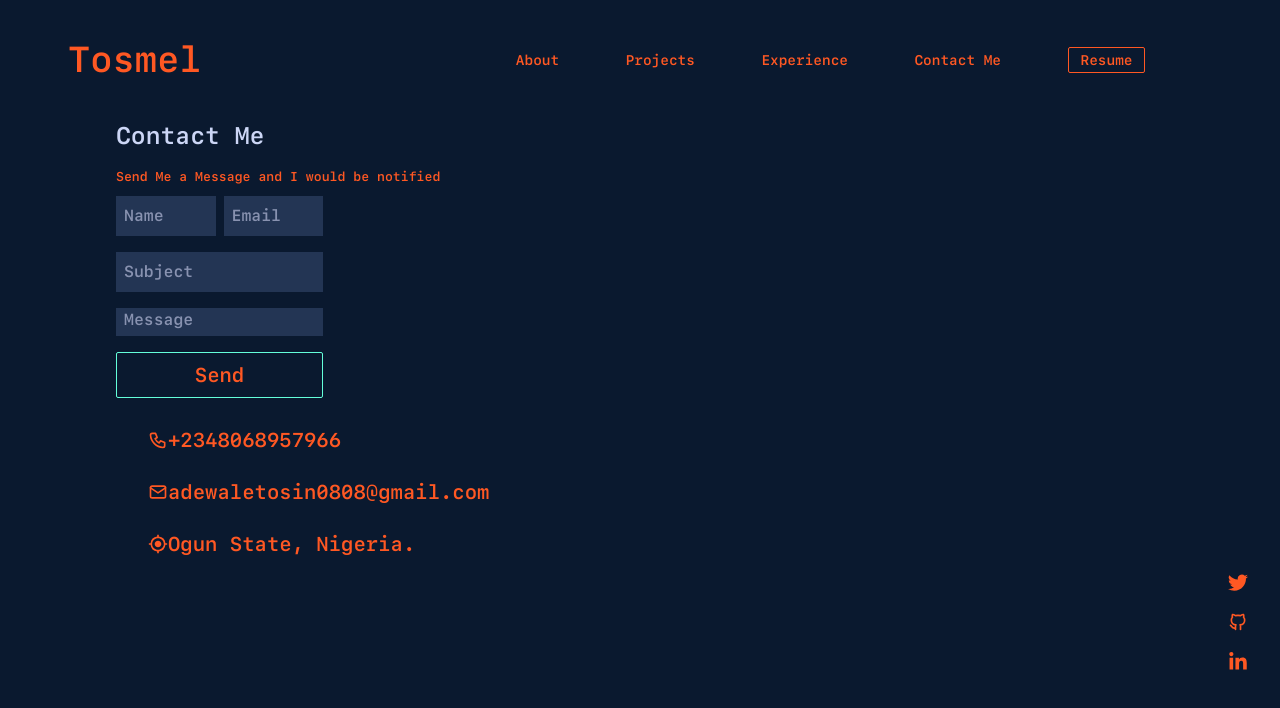
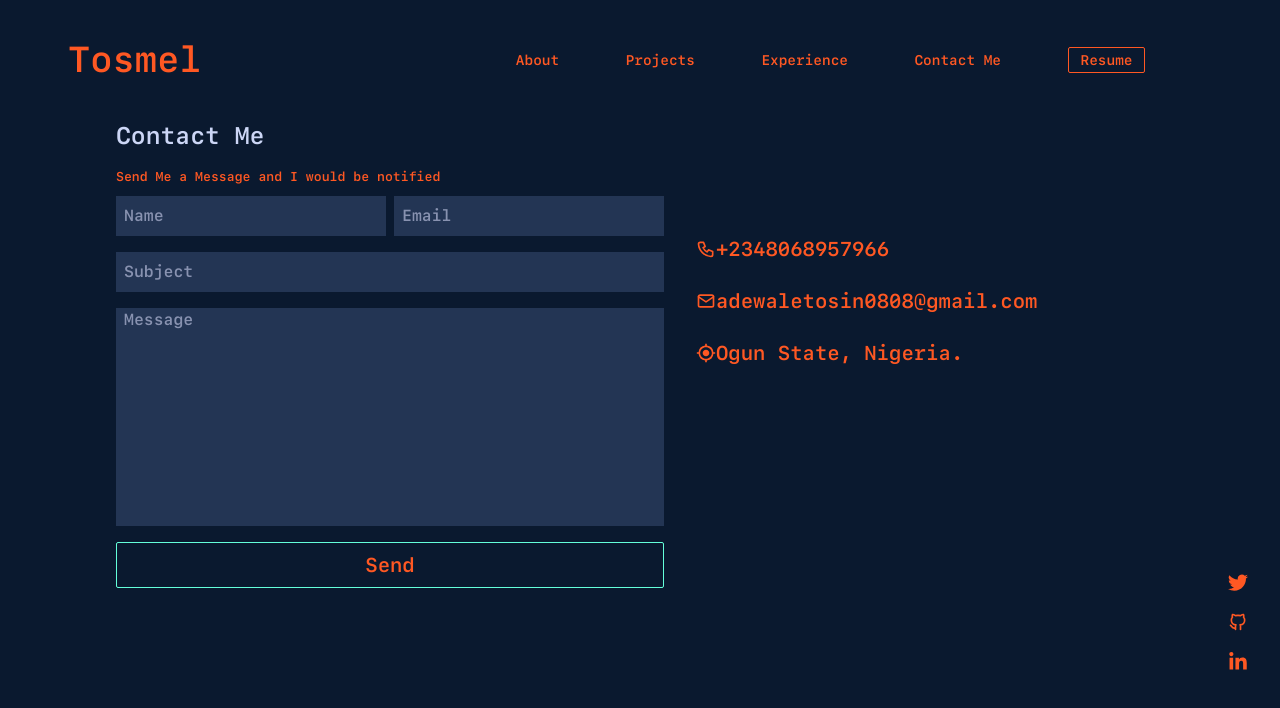
Before and after one commit to Tosmel2/TosinAdewale, a React (Create React App) app: page /contact in a window 1280 px wide. Shown: the top 708 px of the page. Built offline with nearby package versions, Linux system fonts and the light colour scheme.

Commit message:
porfolio website with React JS styled with Tailwind CSS

```diff
--- a/src/Components/Contact.js
+++ b/src/Components/Contact.js
@@ -55,7 +55,6 @@ const Contact = ({ show }) => {
       <h1 className="text-name text-xl sm:text-2xl py-3">Contact Me </h1>
       <small>Send Me a Message and I would be notified</small>
       <article className="sm:flex">
-      <form method="post" name="Contact Form" netlify>
         <motion.form
           // ref={form}
           // onSubmit={sendEmail}
@@ -64,9 +63,9 @@ const Contact = ({ show }) => {
           initial="hidden"
           animate="show"
           transition={{ duration: 0.3, delay: 0.05, staggerChildren: 0.2 }}
-          // method="post"
-          // name="ContactMe Form"
-          // data-netlify="true"
+          method="post"
+          name="ContactMe Form"
+          data-netlify="true"
         >
           <motion.div className="sm:flex " variants={item}>
             <input
@@ -126,7 +125,6 @@ const Contact = ({ show }) => {
             <p>Ogun State, Nigeria.</p>
           </div>
         </motion.section>
-        </form>
       </article>
     </motion.div>
   );
```
